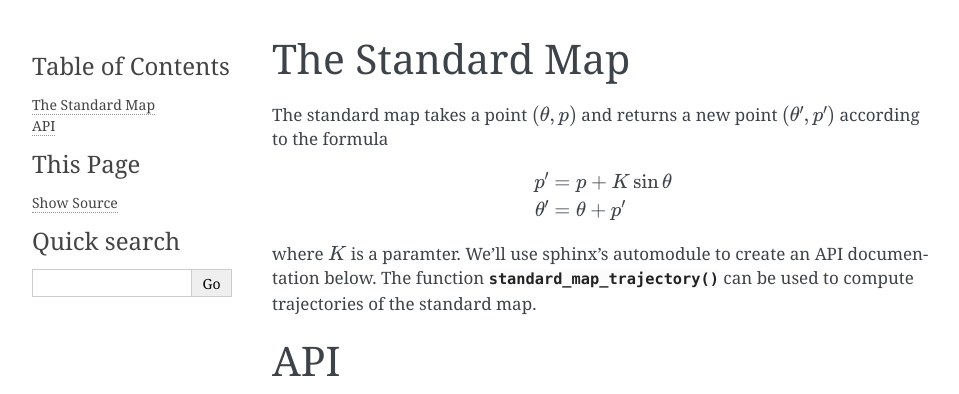
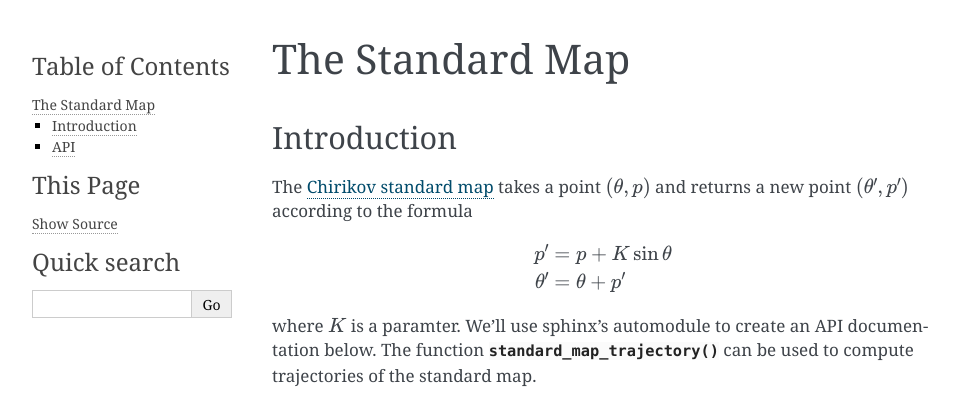
Before and after one commit to shadden/example_pkg, a Sphinx documentation site: the page built from docs/standard_map.rst, in a window 1280 px wide, cut to the strip 0-394 px from the top of the page. Shown: the whole strip, without its empty margins (148-1107 px from the left). Built offline with Sphinx 7.4.7, drawn with Linux system fonts in a browser that asks for light colours.

Commit message:
fixed some links

```diff
--- a/docs/standard_map.rst
+++ b/docs/standard_map.rst
@@ -1,9 +1,11 @@
 .. standard_map:
 
 The Standard Map
-----------------
+================
 
-The standard map takes a point :math:`(\theta,p)` and returns a new point :math:`(\theta',p')`
+Introduction
+------------
+The `Chirikov standard map`_ takes a point :math:`(\theta,p)` and returns a new point :math:`(\theta',p')`
 according to the formula
 
 .. math::
@@ -15,8 +17,10 @@ according to the formula
 where :math:`K` is a paramter.
 We'll use sphinx's automodule to create an API documentation
 below.
-The function :func:`~example_pkl.std_map.standard_map_trajectory`
+The function :func:`~example_pkg.std_map.standard_map_trajectory`
 can be used to compute trajectories of the standard map.
+
+.. _Chirikov standard map: https://en.wikipedia.org/wiki/Standard_map
 
 API
 ---
```
